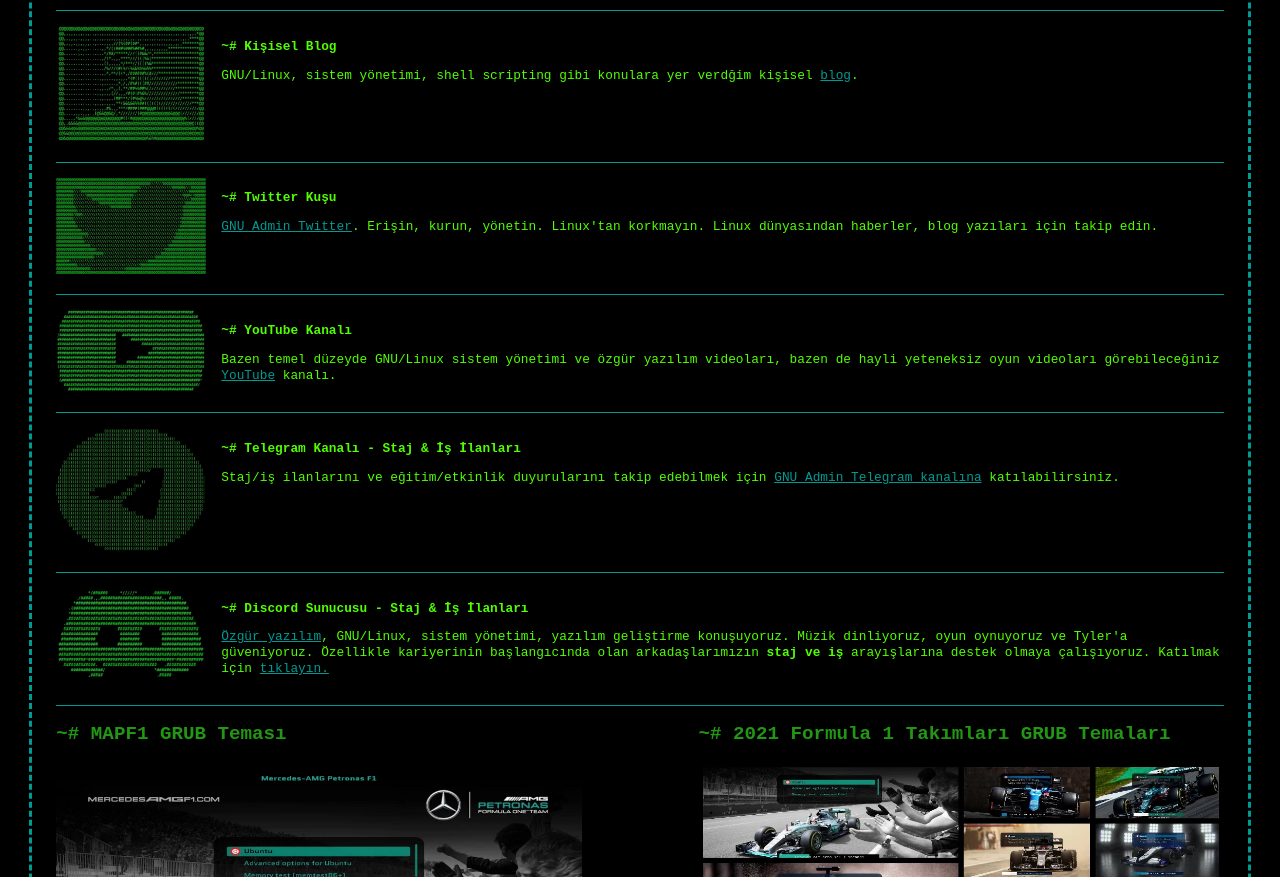
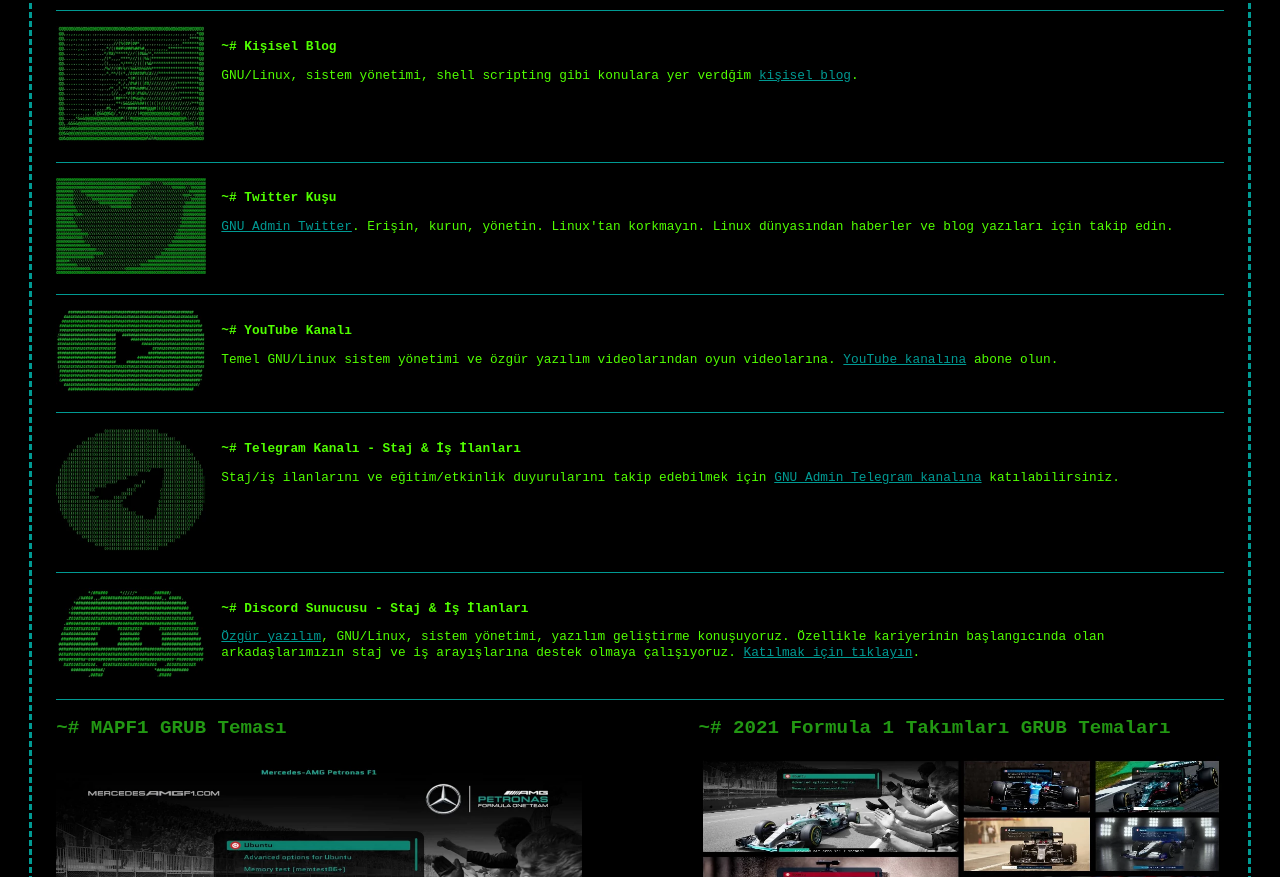
Before and after one commit to alisezisli/gnuadm.in, a plain HTML site: page index_tr.html in a window 1280 px wide. Shown: the part 310-1187 px from the top of the page. Drawn offline with Linux system fonts and the light colour scheme.

Commit message:
Fixed content
Fixed content

```diff
--- a/index_tr.html
+++ b/index_tr.html
@@ -157,19 +157,19 @@
         <div class="box_link_wrapper">
             <a class="box_link" href="https://alisezisli.com.tr" title="Ali Sezişli Blog" target="_blank"><img src="src/person.webp" alt="Ali Sezişli Blog" title="Ali Sezişli Blog"></a>
             <p style="font-weight: bold;">~# Kişisel Blog</p>
-            <p>GNU/Linux, sistem yönetimi, shell scripting gibi konulara yer verdğim kişisel <a href="https://alisezisli.com.tr" title="Ali Sezişli Blog" target="_blank">blog</a>.</p>
+            <p>GNU/Linux, sistem yönetimi, shell scripting gibi konulara yer verdğim <a href="https://alisezisli.com.tr" title="Ali Sezişli Blog" target="_blank">kişisel blog</a>.</p>
         </div>
 
         <div class="box_link_wrapper">
             <a class="box_link" href="https://twitter.com/gnublog" title="GNU Admin Twitter" target="_blank"><img src="src/tw_logo.webp" alt="GNU Admin Twitter" title="GNU Admin Twitter"></a>
             <p style="font-weight: bold;">~# Twitter Kuşu</p>
-            <p><a href="https://twitter.com/gnublog" title="Gnu Admin Twitter" target="_blank">GNU Admin Twitter</a>. Erişin, kurun, yönetin. Linux'tan korkmayın. Linux dünyasından haberler, blog yazıları için takip edin.</p>
+            <p><a href="https://twitter.com/gnublog" title="Gnu Admin Twitter" target="_blank">GNU Admin Twitter</a>. Erişin, kurun, yönetin. Linux'tan korkmayın. Linux dünyasından haberler ve blog yazıları için takip edin.</p>
         </div>
 
         <div class="box_link_wrapper">
             <a class="box_link" href="https://www.youtube.com/channel/UC2GjhTXA4x8_1jUHL76RUCw" title="GNU Admin YouTube" target="_blank"><img src="src/yb_logo.webp" alt="GNU Admin YouTube" title="GNU Admin YouTube"></a>
             <p style="font-weight: bold;">~# YouTube Kanalı</p>
-            <p>Bazen temel düzeyde GNU/Linux sistem yönetimi ve özgür yazılım videoları, bazen de hayli yeteneksiz oyun videoları görebileceğiniz <a href="https://www.youtube.com/channel/UC2GjhTXA4x8_1jUHL76RUCw" title="GNU Admin YouTube" target="_blank">YouTube</a>                kanalı.</p>
+            <p>Temel GNU/Linux sistem yönetimi ve özgür yazılım videolarından oyun videolarına. <a href="https://www.youtube.com/channel/UC2GjhTXA4x8_1jUHL76RUCw" title="GNU Admin YouTube" target="_blank">YouTube kanalına</a> abone olun.</p>
         </div>
 
         <div class="box_link_wrapper">
@@ -182,9 +182,8 @@
         <div class="box_link_wrapper">
             <a class="box_link" href="https://discord.gg/GVdQGgxt9N" title="GNU Admin Discord" target="_blank"><img src="src/dc_logo.webp" alt="GNU Admin Discord" title="GNU Admin Discord"></a>
             <p style="font-weight: bold;">~# Discord Sunucusu - Staj & İş İlanları</p>
-            <p><a href="https://alisezisli.com.tr/ozgur-yazilim-nedir-neden-onemlidir/" title="Özgür Yazılım Nedir? Neden Önemlidir?" target="_blank">Özgür yazılım</a>, GNU/Linux, sistem yönetimi, yazılım geliştirme konuşuyoruz. Müzik dinliyoruz, oyun oynuyoruz
-                ve Tyler'a güveniyoruz. Özellikle kariyerinin başlangıcında olan arkadaşlarımızın <strong>staj ve
-                    iş</strong> arayışlarına destek olmaya çalışıyoruz. Katılmak için <a href="https://discord.gg/GVdQGgxt9N" title="GNU Admin Discord" target="_blank">tıklayın.</a></p>
+            <p><a href="https://alisezisli.com.tr/ozgur-yazilim-nedir-neden-onemlidir/" title="Özgür Yazılım Nedir? Neden Önemlidir?" target="_blank">Özgür yazılım</a>, GNU/Linux, sistem yönetimi, yazılım geliştirme konuşuyoruz. Özellikle kariyerinin başlangıcında
+                olan arkadaşlarımızın staj ve iş arayışlarına destek olmaya çalışıyoruz. <a href="https://discord.gg/GVdQGgxt9N" title="GNU Admin Discord" target="_blank">Katılmak için tıklayın</a>.</p>
         </div>
 
         <div style="overflow:auto;">
```
